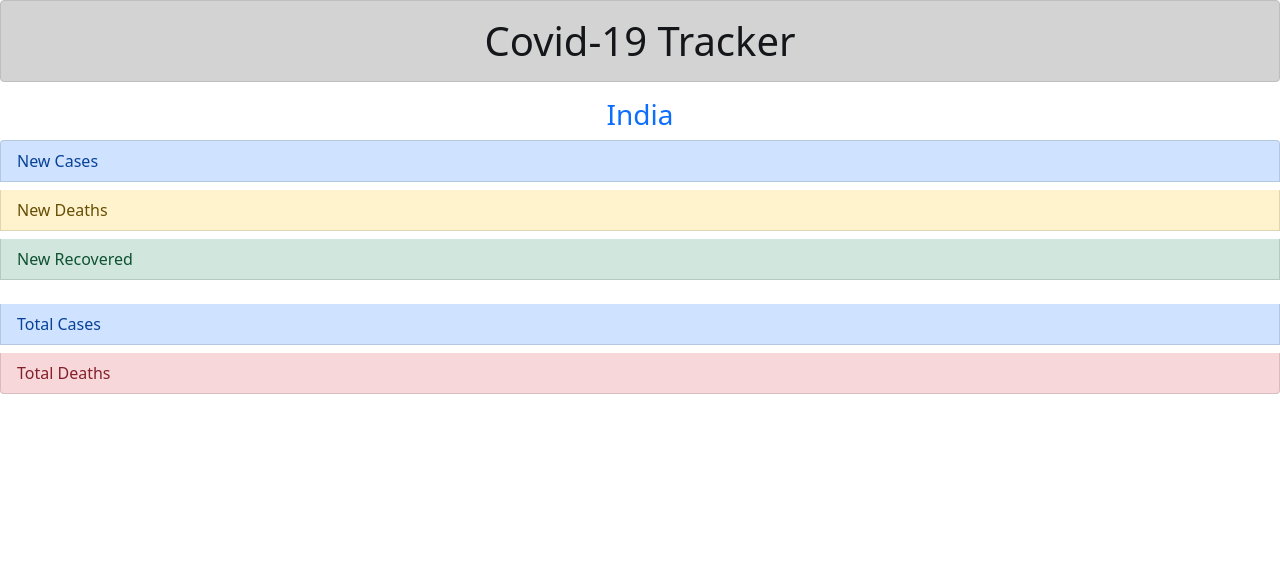
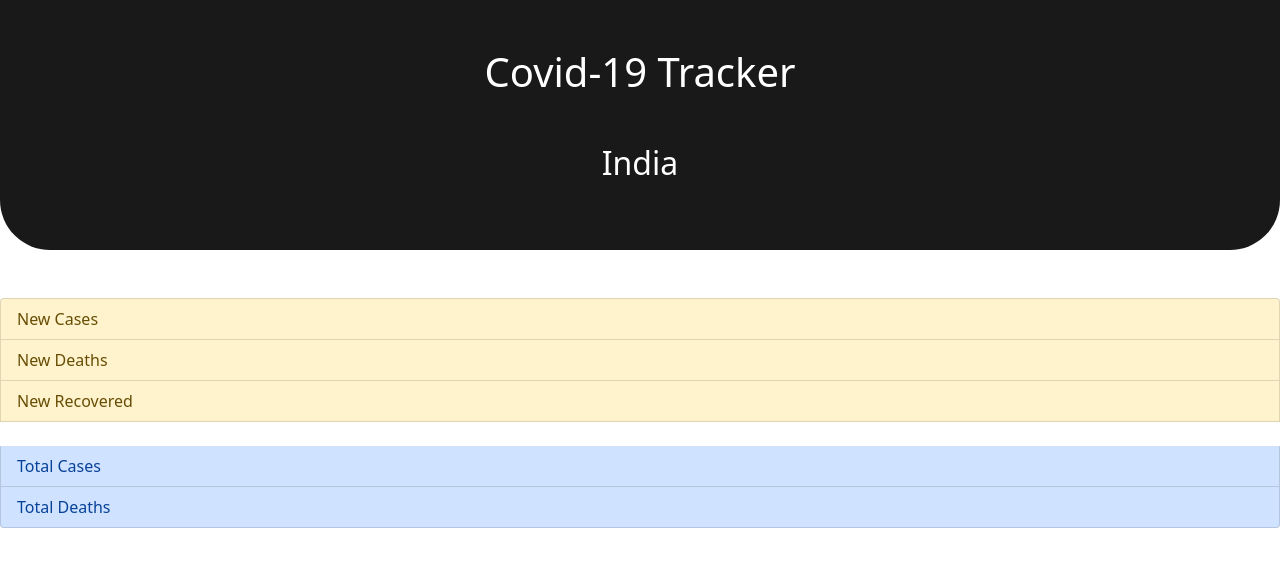
Before and after one commit to hardhikgupta/Covid19, a plain HTML site: page index.html in a window 1280 px wide. Drawn offline with nearby package versions, Linux system fonts and the light colour scheme; no server answers.

Commit message:
added header

```diff
--- a/index.html
+++ b/index.html
@@ -12,19 +12,21 @@
     <link rel="stylesheet" href="src/style.css" type="text/css" media="all" />
   </head>
   <body>
-    <h1 class="alert alert-dark text-center">Covid-19 Tracker</h1>
+    <div class="head pt-5">
+    <h1 class="">Covid-19 Tracker</h1>
 
-    <h3 class="text-primary text-center">India</h3>
+    <h2 class="mt-5">India</h3>
+    </div>
 <ul class="list-group">
-  <li class="list-group-item list-group-item-primary">
+  <li class="list-group-item list-group-item-warning mt-5">
   New Cases
   <span class="span" id="newCases"></span>
   </li>
-  <li class="list-group-item list-group-item-warning mt-2">
+  <li class="list-group-item list-group-item-warning">
   New Deaths
   <span class="span" id="newDeaths"></span>
   </li>
-  <li class="list-group-item list-group-item-success mt-2">
+  <li class="list-group-item list-group-item-warning">
   New Recovered
   <span class="span" id="newRecovered"></span>
   </li>
@@ -32,7 +34,7 @@
   Total Cases
   <span class="span" id="totalCases"></span>
   </li>
-  <li class="list-group-item list-group-item-danger mt-2">
+  <li class="list-group-item list-group-item-primary ">
   Total Deaths
   <span class="span" id="totalDeaths"></span>
   </li>
--- a/src/style.css
+++ b/src/style.css
@@ -1,3 +1,12 @@
+.head{
+  height: 250px;
+  background-color: #191919;
+  color: white;
+  text-align: center;
+  border-bottom-left-radius: 50px;
+  border-bottom-right-radius: 50px;
+}
+
 .span{
   float: right
 }
```
